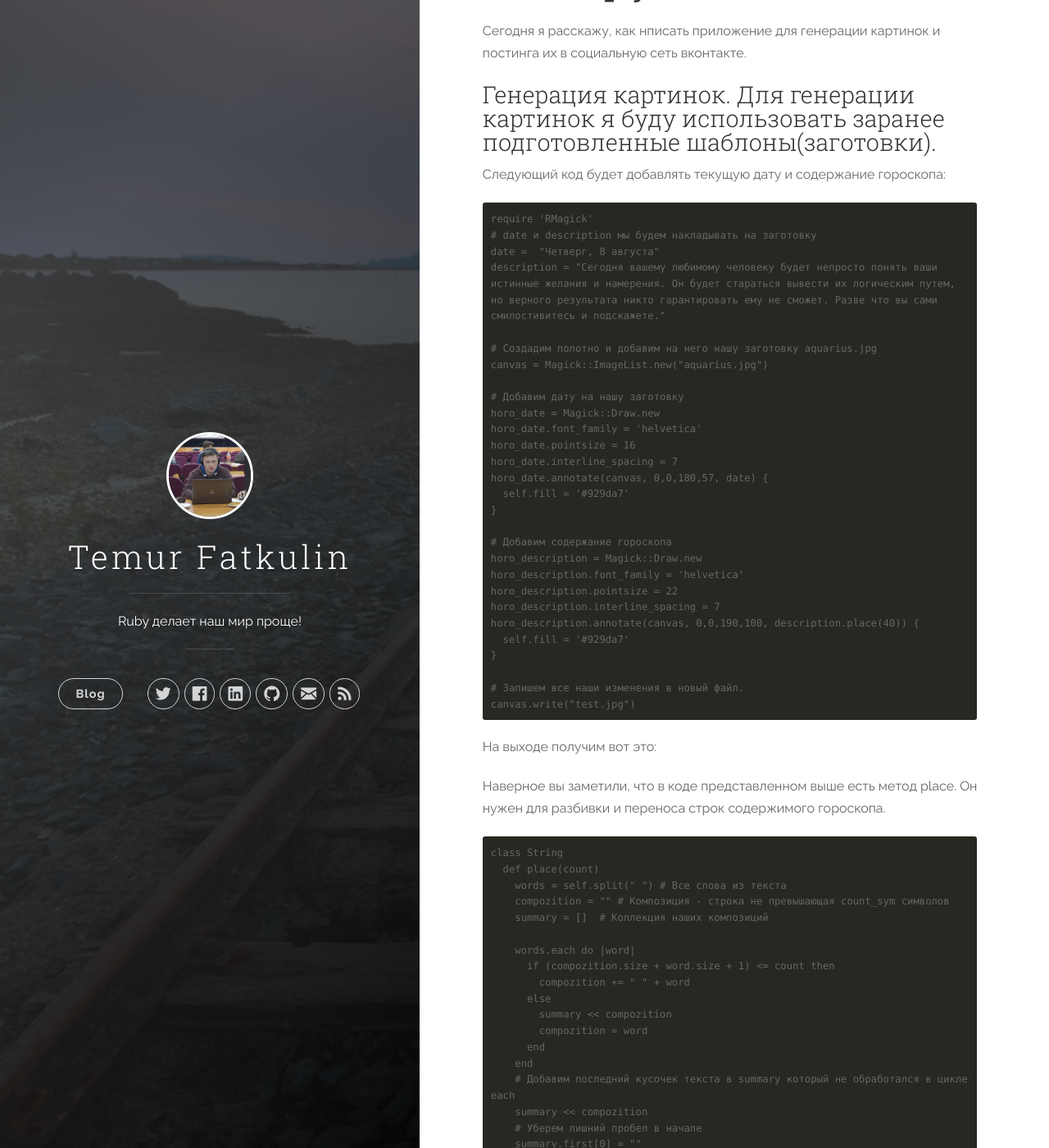
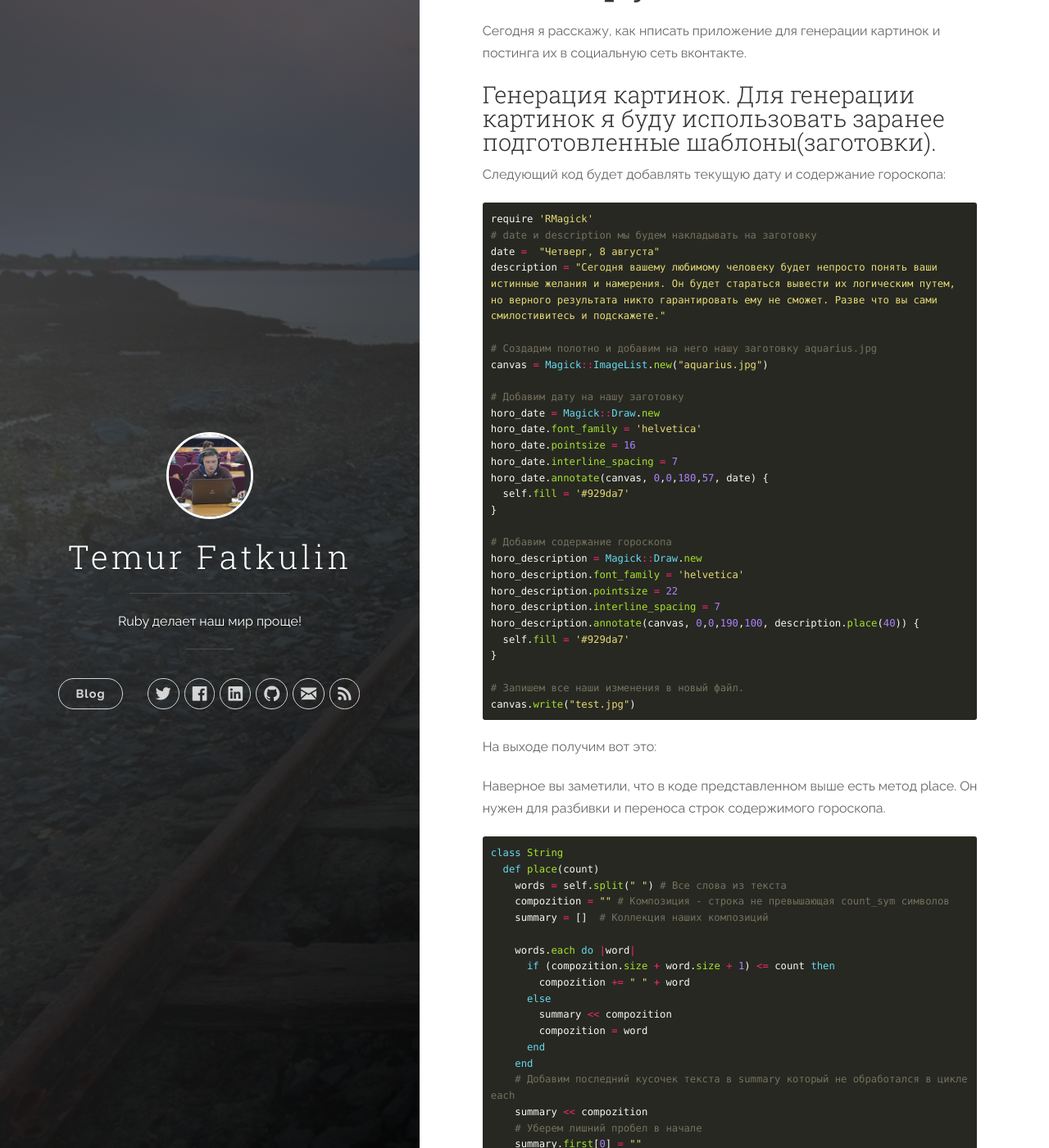
Before and after one commit to istickz/istickz.github.io, a Jekyll site: the page built from _posts/2013-08-08-ruby-vk-image-generator.md, in a window 1280 px wide and 1400 px high, scrolled down 192 px. Shown: the whole window at 82% size. Built offline with Jekyll 4.4.1, drawn with Linux system fonts in a browser that asks for light colours; nearby versions of some CDN libraries; comment, search, counter and statistics services are not loaded; some of the changed text lies outside the part shown.

Commit message:
Update 2013-08-08-ruby-vk-image-generator.md

````diff
--- a/_posts/2013-08-08-ruby-vk-image-generator.md
+++ b/_posts/2013-08-08-ruby-vk-image-generator.md
@@ -14,7 +14,7 @@ tags: ['ruby', 'vkontakte']
 Следующий код будет добавлять текущую дату и содержание гороскопа:
 
 
-```
+{% highlight ruby %}
 require 'RMagick'
 # date и description мы будем накладывать на заготовку
 date =  "Четверг, 8 августа"
@@ -43,13 +43,13 @@ horo_description.annotate(canvas, 0,0,190,100, description.place(40)) {
 
 # Запишем все наши изменения в новый файл.
 canvas.write("test.jpg")
-```
+{% endhighlight %}
 
 На выходе получим вот это:
 
 Наверное вы заметили, что в коде представленном выше есть метод place. Он нужен для разбивки и переноса строк содержимого гороскопа.
 
-```
+{% highlight ruby %}
 class String
   def place(count)
     words = self.split(" ") # Все слова из текста
@@ -72,11 +72,11 @@ class String
     return summary.join("\n")
   end
 end
-```
+{% endhighlight %}
 
-#### Отправка на стену группы Вконтакте Отправлять картинки на стену мы будем используя gem vkontakte_api {#gemvkontakte_api}
+#### Отправка на стену группы Вконтакте Отправлять картинки на стену мы будем используя gem vkontakte_api
 
-```
+{% highlight ruby %}
 require 'vkontakte_api'
 public_id = 'ID группы вконтакте'
 VkontakteApi.configure do |config|
@@ -112,13 +112,14 @@ save = app.photos.save_wall_photo(up)
 
 # Отправка на стену группы
 app.wall.post(attachments:save.first.id, owner_id: "-#{public_id}", from_group: 1 )
-```
+{% endhighlight %}
 
 Ну, генерация картинок у нас есть, отправка картинок тоже есть. Осталось только получать данные, которыми будем наполнять наши картинки.
 
-#### Парсинг гороскопов Гороскопы я буду брать с сайта ignio.com, тем более что они предоставляют получение гороскопов по XML. Парсить XML будем с помощью Nokogiri Итак приступим. {#igniocomxmlxmlnokogiri}
+#### Парсинг гороскопов Гороскопы я буду брать с сайта ignio.com, тем более что они предоставляют получение гороскопов по XML. Парсить XML будем с помощью Nokogiri.
 
-```
+
+{% highlight ruby %}
 require 'nokogiri'
 require 'open-uri'
 
@@ -128,7 +129,7 @@ feed = Nokogiri::XML open(url)
 feed.xpath("//aquarius//today")
 
 # => [#<Nokogiri::XML::Element:0x123abf8 name="today" children=[#<Nokogiri::XML::Text:0x123a928 "\nНе ждите от вашего любимого человека слишком многого. Он не волшебник, он только учится, поэтому угадать, а тем более исполнить все ваши желания одновременно (а особенно те, которые вы не высказали ему лично) он просто не в состоянии. Будьте милосердны – и будет вам счастье.\n">]>]
-```
+{% endhighlight %}
 
 Ну, собственно и все. Тексты мы получили, генератор картинок у нас есть, и выгрузка в группы вконтакте у нас тоже имеется. Осталось только все автоматизировать. Исходники готового приложения можно посмотреть [тут][1]. А [тут][2] можно посмотреть, что получилось.
 
````
